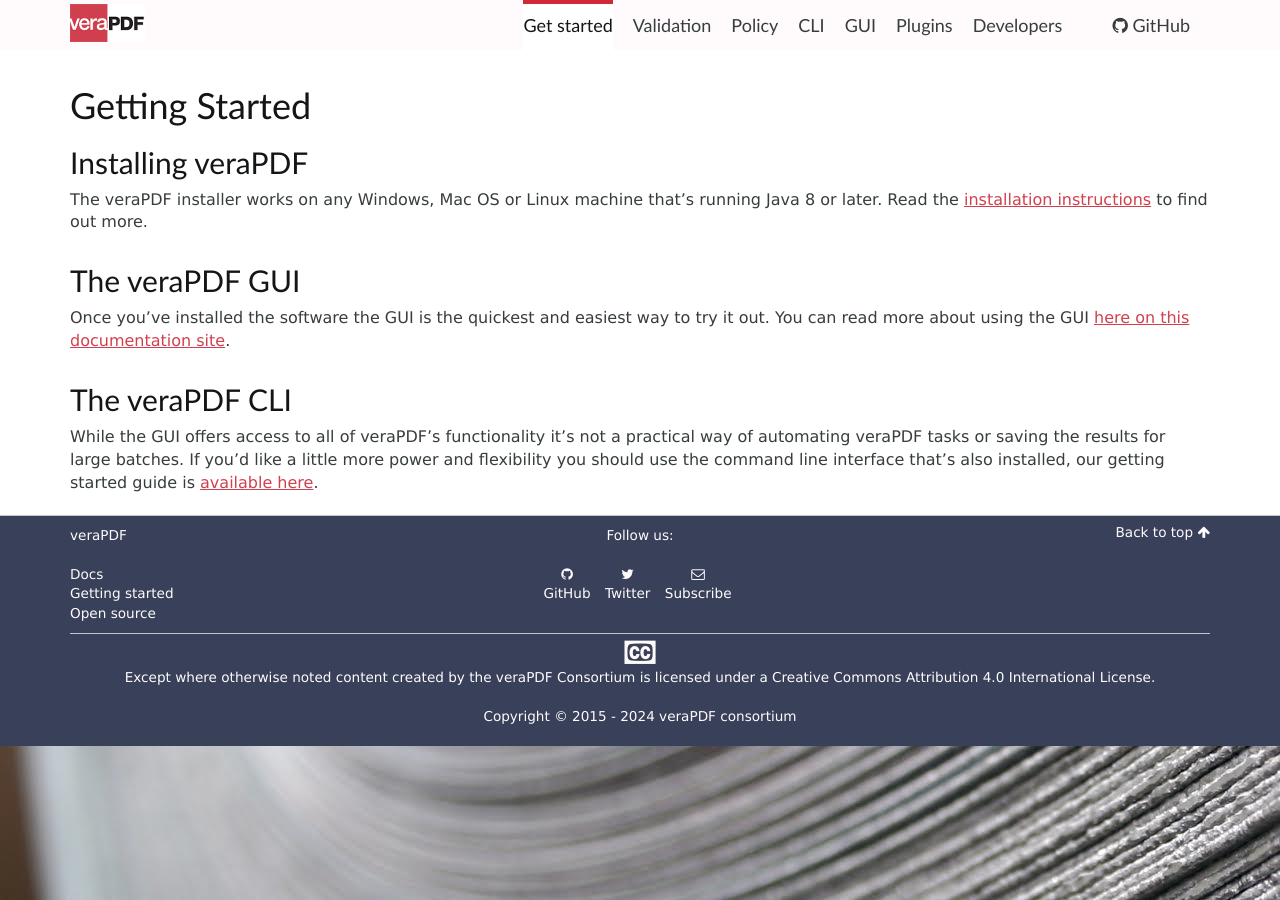
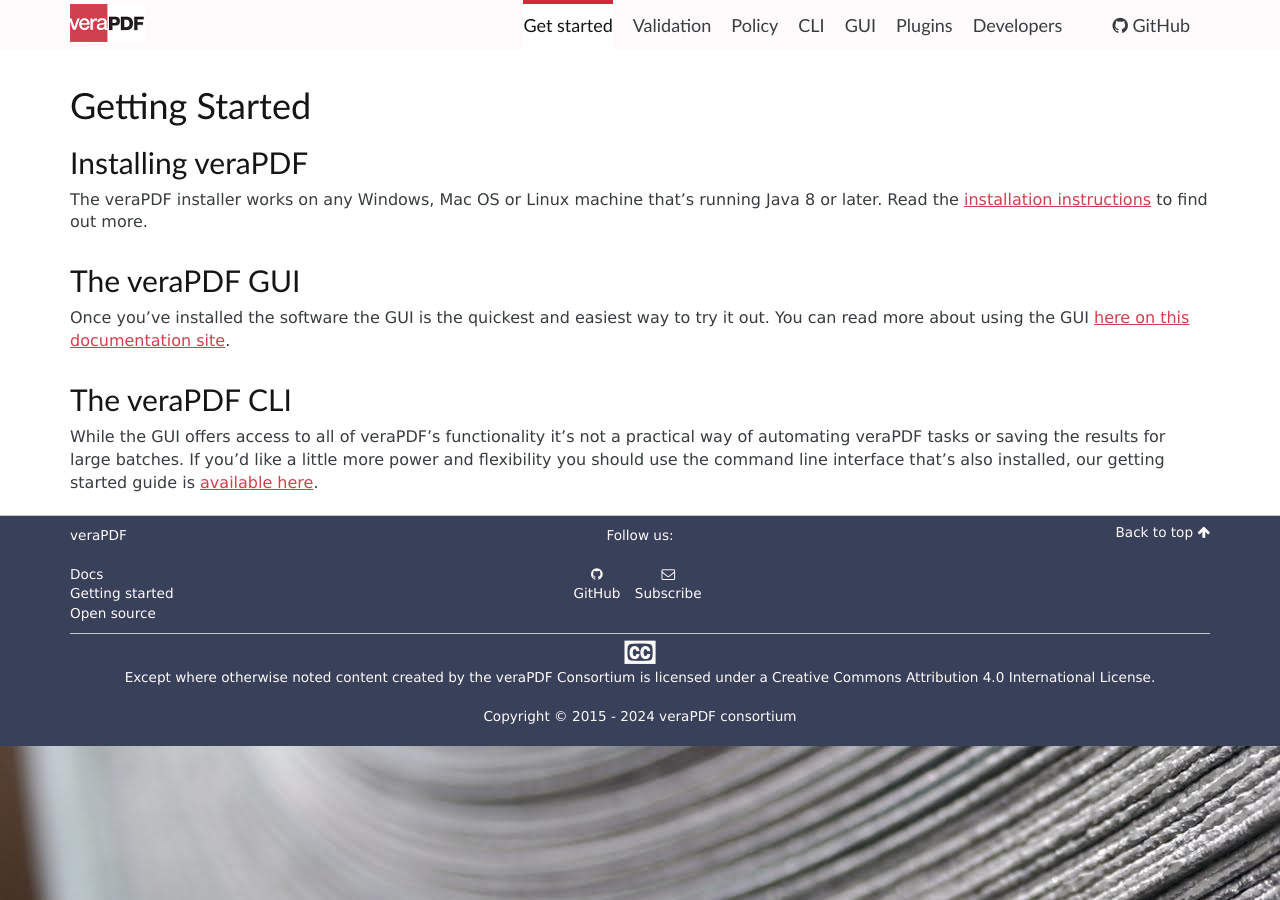
Before and after one commit to veraPDF/veraPDF.github.io, a Jekyll site: the page built from index.md, in a window 1280 px wide. Built offline with Jekyll 4.4.1, drawn with Linux system fonts in a browser that asks for light colours; nearby versions of some CDN libraries; part of the change alters nothing that is shown.

Commit message:
FIX: Broken footer link and year update
- added automatic year update to footer copyright; and
- removed broken Twitter link from footer.

```diff
--- a/_includes/footer.html
+++ b/_includes/footer.html
@@ -15,7 +15,6 @@
        <p>Follow us:</p>
        <ul class="list-inline">
          <li><a href="https://github.com/veraPDF/"><i class="fa fa-github"></i><br/>GitHub</a></li>
-         <li><a href="https://twitter.com/_veraPDF/"><i class="fa fa-twitter"></i><br/>Twitter</a></li>
          <li><a href="https://www.verapdf.org/subscribe"><i class="fa fa-envelope-o"></i><br/>Subscribe</a></li>
        </ul>
      </div>
@@ -32,7 +31,7 @@
     <div class="site-info small">
             <a rel="license" href="http://creativecommons.org/licenses/by/4.0/"><i class="fa fa-cc fa-2x"></i></a>
       <p>Except where otherwise noted content created by the <a xmlns:cc="http://creativecommons.org/ns#" href="https://www.verapdf.org" property="cc:attributionName" rel="cc:attributionURL"> veraPDF Consortium</a> is licensed under a <a rel="license" href="http://creativecommons.org/licenses/by/4.0/">Creative Commons Attribution 4.0 International License</a>.</p>
-      <p>Copyright &copy; 2015 - 2024 veraPDF consortium</p>
+      <p>Copyright &copy; 2015 - <script type="text/javascript">document.write( new Date().getFullYear() );</script> veraPDF consortium</p>
     </div><!-- close .site-info -->
   </div>
   </div><!-- close .container -->
```
